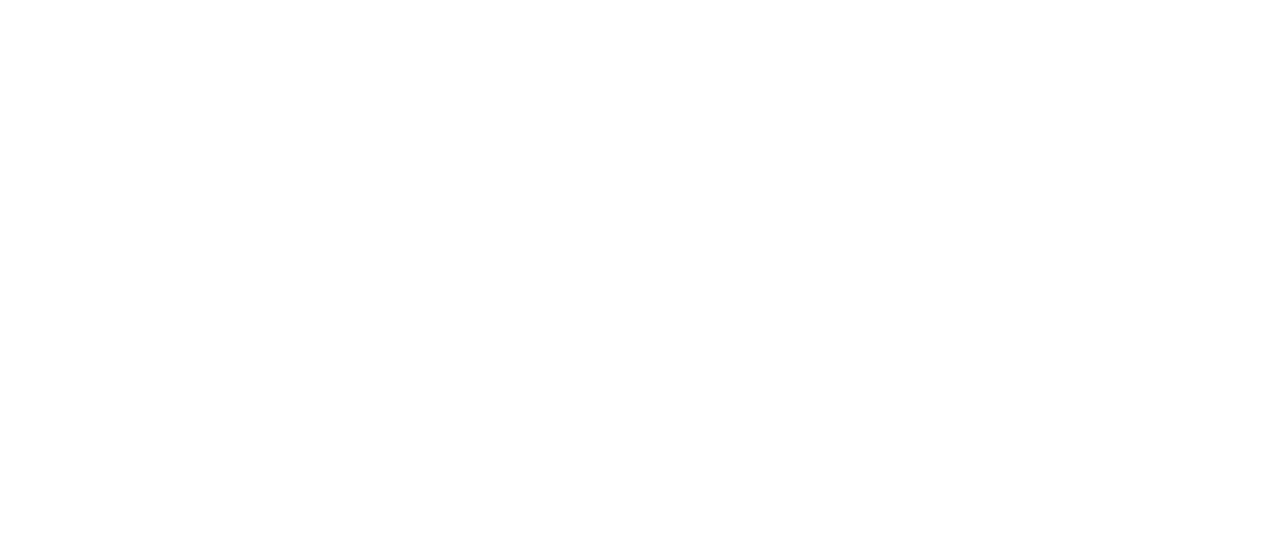
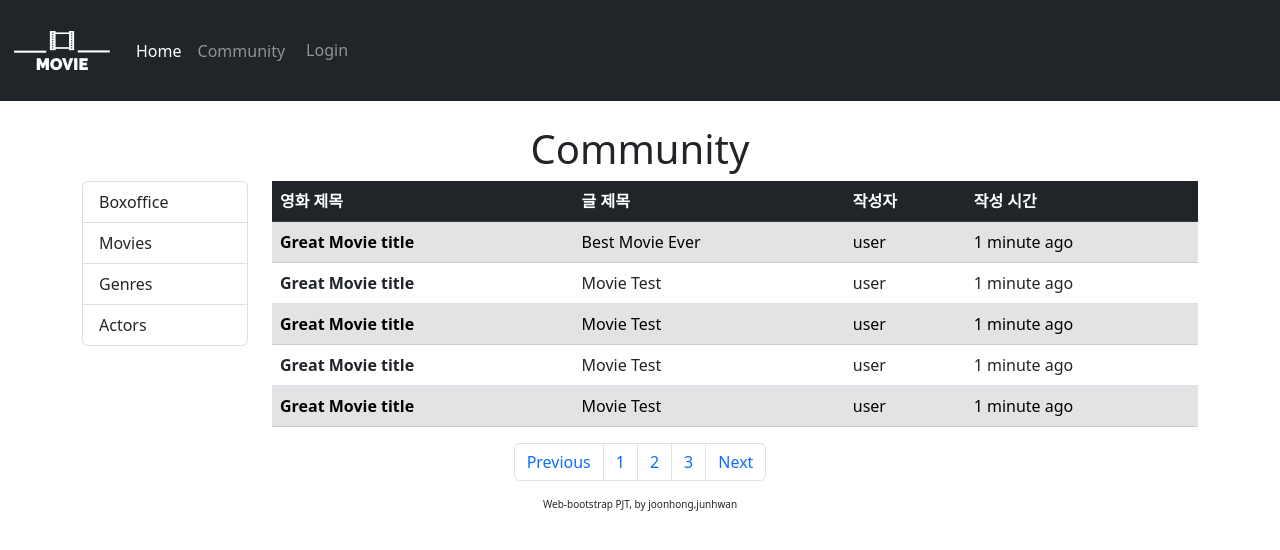
Before and after one commit to wnsghd14/Fair_Project_Movie, a plain HTML site: page community.html in a window 1280 px wide. Drawn offline with nearby package versions, Linux system fonts and the light colour scheme.

Commit message:
add_community.html

```diff
--- a/community.html
+++ b/community.html
@@ -0,0 +1,143 @@
+<!doctype html>
+<html lang="en">
+
+<head>
+    <meta charset="utf-8">
+    <meta name="viewport" content="width=device-width, initial-scale=1">
+    <title>Bootstrap demo</title>
+    <link href="https://cdn.jsdelivr.net/npm/bootstrap@5.2.1/dist/css/bootstrap.min.css" rel="stylesheet" integrity="sha384-iYQeCzEYFbKjA/T2uDLTpkwGzCiq6soy8tYaI1GyVh/UjpbCx/TYkiZhlZB6+fzT" crossorigin="anonymous">
+</head>
+
+<body>
+    <script src="https://cdn.jsdelivr.net/npm/bootstrap@5.2.1/dist/js/bootstrap.bundle.min.js" integrity="sha384-u1OknCvxWvY5kfmNBILK2hRnQC3Pr17a+RTT6rIHI7NnikvbZlHgTPOOmMi466C8" crossorigin="anonymous"></script>
+    <!-- 네비게이션 바 -->
+    <nav class="navbar navbar-expand-lg bg-dark">
+        <div class="container-fluid">
+            <a class="navbar-brand text-white" href="#"><img src="./images/logo.png" width="100" alt=""></a>
+            <button class="navbar-toggler" type="button" data-bs-toggle="collapse" data-bs-target="#navbarNav" aria-controls="navbarNav" aria-expanded="false" aria-label="Toggle navigation">
+                <span class="navbar-toggler-icon"></span>
+            </button>
+            <div class="collapse navbar-collapse" id="navbarNav">
+                <ul class="navbar-nav">
+                    <li class="nav-item">
+                        <a class="nav-link active text-white" aria-current="page" href="home.html">Home</a>
+                    </li>
+                    <li class="nav-item">
+                        <a class="nav-link text-white-50" href="community.html">Community</a>
+                    </li>
+                    <li class="nav-item">
+                        <button type="button" class="btn btn-dark text-white-50" data-bs-toggle="modal" data-bs-target="#exampleModal">
+                            Login
+                        </button>
+                    </li>
+                </ul>
+            </div>
+        </div>
+    </nav>
+    <!-- 커뮤니티 -->
+    <div class="container ">
+        <div class="row">
+            <h1 class="text-center mt-4">Community</h1>
+            <aside class="col-12 col-lg-2">
+                <ul class="list-group">
+                    <li class="list-group-item">Boxoffice</li>
+                    <li class="list-group-item">Movies</li>
+                    <li class="list-group-item">Genres</li>
+                    <li class="list-group-item">Actors</li>
+                </ul>
+            </aside>
+            <div class="col-12 col-lg-10 for_pc">
+                <table class="table">
+                    <thead>
+                      <tr class="table-dark">
+                        <th scope="col">영화 제목</th>
+                        <th scope="col">글 제목</th>
+                        <th scope="col">작성자</th>
+                        <th scope="col">작성 시간</th>
+                      </tr>
+                    </thead>
+                    <tbody>
+                      <tr class="table-secondary">
+                        <th scope="row">Great Movie title</th>
+                        <td>Best Movie Ever</td>
+                        <td>user</td>
+                        <td>1 minute ago</td>
+                      </tr>
+                      <tr>
+                        <th scope="row">Great Movie title</th>
+                        <td>Movie Test</td>
+                        <td>user</td>
+                        <td>1 minute ago</td>
+                      </tr>
+                      <tr class="table-secondary">
+                        <th scope="row">Great Movie title</th>
+                        <td>Movie Test</td>
+                        <td>user</td>
+                        <td>1 minute ago</td>
+                      </tr>
+                      <tr>
+                        <th scope="row">Great Movie title</th>
+                        <td>Movie Test</td>
+                        <td>user</td>
+                        <td>1 minute ago</td>
+                      </tr>
+                      <tr class="table-secondary">
+                        <th scope="row">Great Movie title</th>
+                        <td>Movie Test</td>
+                        <td>user</td>
+                        <td>1 minute ago</td>
+                      </tr>
+                    </tbody>
+                </table>
+            </div>
+        </div>
+    </div>
+    <nav aria-label="Page navigation example" class="d-flex justify-content-center for_pc">
+        <ul class="pagination">
+          <li class="page-item"><a class="page-link" href="#">Previous</a></li>
+          <li class="page-item"><a class="page-link" href="#">1</a></li>
+          <li class="page-item"><a class="page-link" href="#">2</a></li>
+          <li class="page-item"><a class="page-link" href="#">3</a></li>
+          <li class="page-item"><a class="page-link" href="#">Next</a></li>
+        </ul>
+    </nav>
+    <!-- 푸터 -->
+    <footer class="text-center" style="font-size: 10px; font-weight: 500;">
+        Web-bootstrap PJT, by joonhong,junhwan
+    </footer>
+    <!-- Modal -->
+    <div class="modal fade" id="exampleModal" tabindex="-1" aria-labelledby="exampleModalLabel" aria-hidden="true">
+        <div class="modal-dialog">
+            <div class="modal-content">
+                <div class="modal-header">
+                    <h5 class="modal-title" id="exampleModalLabel">Modal title</h5>
+                    <button type="button" class="btn-close" data-bs-dismiss="modal" aria-label="Close"></button>
+                </div>
+                <div class="modal-body">
+                    <form>
+                        <div class="mb-3">
+                            <label for="exampleInputEmail1" class="form-label">Email address</label>
+                            <input type="email" class="form-control" id="exampleInputEmail1" aria-describedby="emailHelp">
+                            <div id="emailHelp" class="form-text">We'll never share your email with anyone else.</div>
+                        </div>
+                        <div class="mb-3">
+                            <label for="exampleInputPassword1" class="form-label">Password</label>
+                            <input type="password" class="form-control" id="exampleInputPassword1">
+                        </div>
+                        <div class="mb-3 form-check">
+                            <input type="checkbox" class="form-check-input" id="exampleCheck1">
+                            <label class="form-check-label" for="exampleCheck1">Check me out</label>
+                        </div>
+                    </form>
+                </div>
+                <div class="modal-footer">
+                    <button type="button" class="btn btn-secondary" data-bs-dismiss="modal">Close</button>
+                    <button type="submit" class="btn btn-primary">Submit</button>
+                </div>
+            </div>
+        </div>
+    </div>
+
+</body>
+
+</html>
--- a/css/style.css
+++ b/css/style.css
@@ -4,3 +4,9 @@
   align-items: center;
   justify-content: center;
 }
+@media (max-width:992px)
+{
+  .for_pc{
+    display:none;
+  }
+}
```
